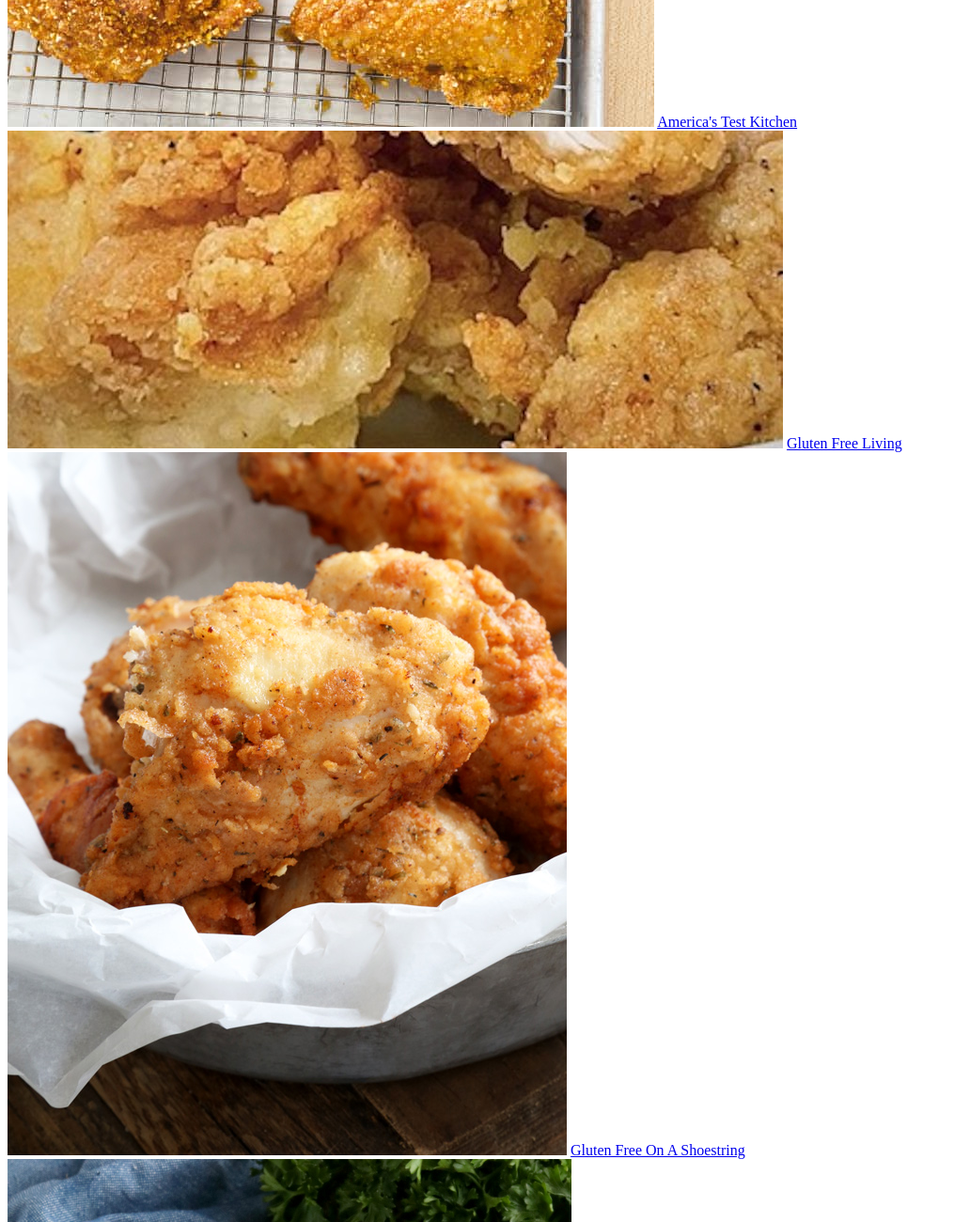
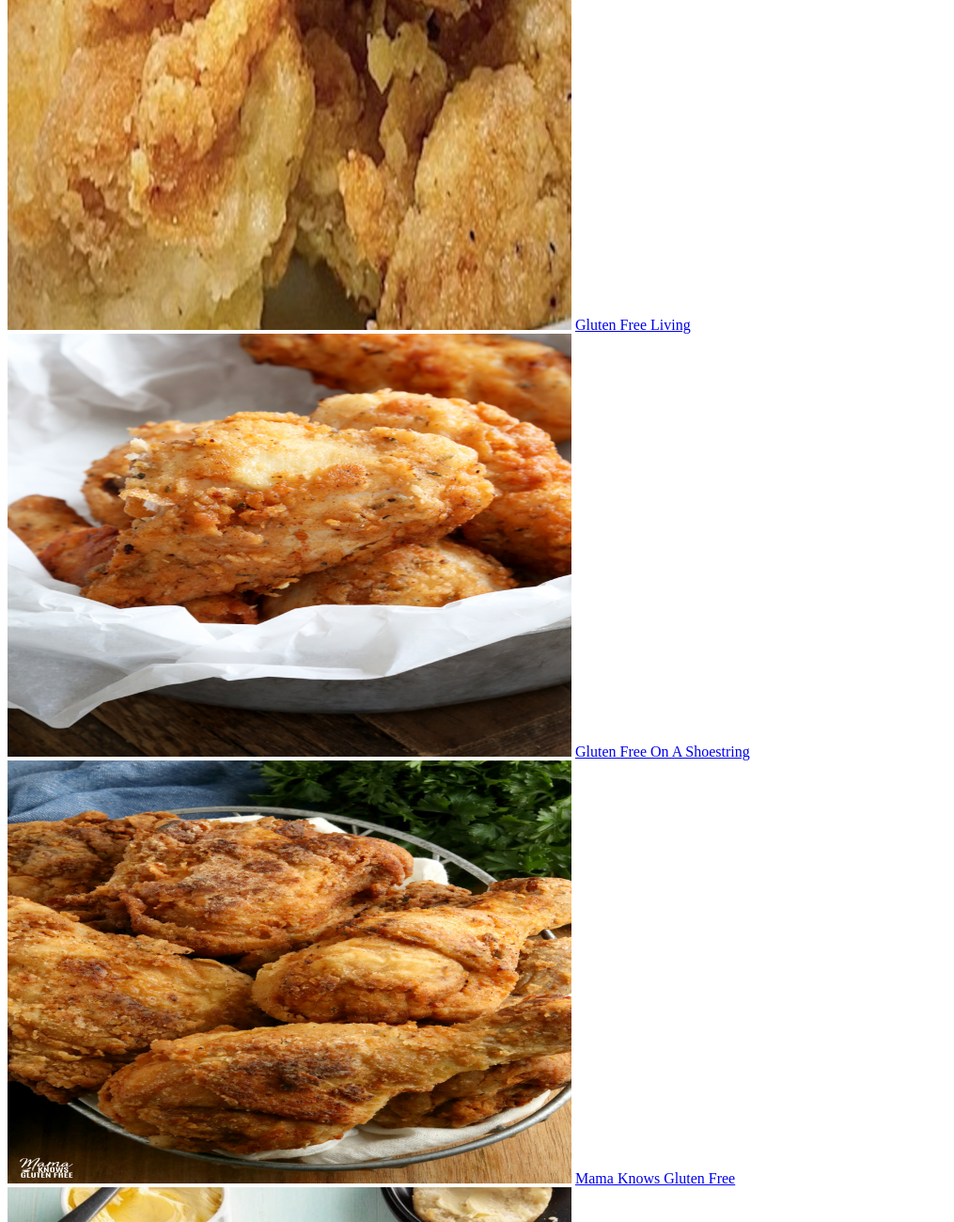
Before and after one commit to zephiniah/zephiniah.github.io, a plain HTML site: page reese_MO1.html in a window 1280 px wide. Shown: the part 1460-2760 px from the top of the page at 94% size, without its empty margins (0-1015 px from the left). Drawn offline with Linux system fonts and the light colour scheme.

Commit message:
playing with image sizes

```diff
--- a/reese_MO1.html
+++ b/reese_MO1.html
@@ -20,19 +20,19 @@
 		</figure>
 		<h4>More Recipes:</h4>
 		<p>
-			<img src="images/atk_fried_chicken.jpg" alt="Fried Chicken" title="America's Test Kitchen" />
+			<img src="images/atk_fried_chicken.jpg" alt="Fried Chicken" width="600" height="450" title="America's Test Kitchen" />
 			<a href="https://www.americastestkitchen.com/recipes/9037-gluten-free-fried-chicken">America's Test Kitchen</a>
 
-			<img src="images/gfl-gluten-free-crispy-fried-chicken.jpg" alt="Fried Chicken" title="Gluten Free Living" />
+			<img src="images/gfl-gluten-free-crispy-fried-chicken.jpg" alt="Fried Chicken" width="600" height="450" title="Gluten Free Living" />
 			<a href="https://www.glutenfreeliving.com/recipes/main-dish/gluten-free-crispy-fried-chicken/">Gluten Free Living</a>
 
-			<img src="images/shoestring_fried_chicken.jpg" alt="Fried Chicken" title="Gluten Free On A Shoestring" />
+			<img src="images/shoestring_fried_chicken.jpg" alt="Fried Chicken" width="600" height="450" title="Gluten Free On A Shoestring" />
 			<a href="https://glutenfreeonashoestring.com/gluten-free-fried-chicken-kfc-style/">Gluten Free On A Shoestring</a>
 
-			<img src="images/mamaknows-gluten-free-fried-chicken.jpg" alt="Fried Chicken" title="Mama Knows Gluten Free" />
+			<img src="images/mamaknows-gluten-free-fried-chicken.jpg" alt="Fried Chicken" width="600" height="450" title="Mama Knows Gluten Free" />
 			<a href="https://www.mamaknowsglutenfree.com/gluten-free-fried-chicken/">Mama Knows Gluten Free</a>
 
-			<img src="images/biscuits.jpg" alt="Biscuits" title="Taste of Home" />
+			<img src="images/biscuits.jpg" alt="Biscuits" width="600" height="450" title="Taste of Home" />
 			<a href="https://www.tasteofhome.com/recipes/gluten-free-biscuits/">Taste of Home</a>
 		</p>
 	</body>
```
